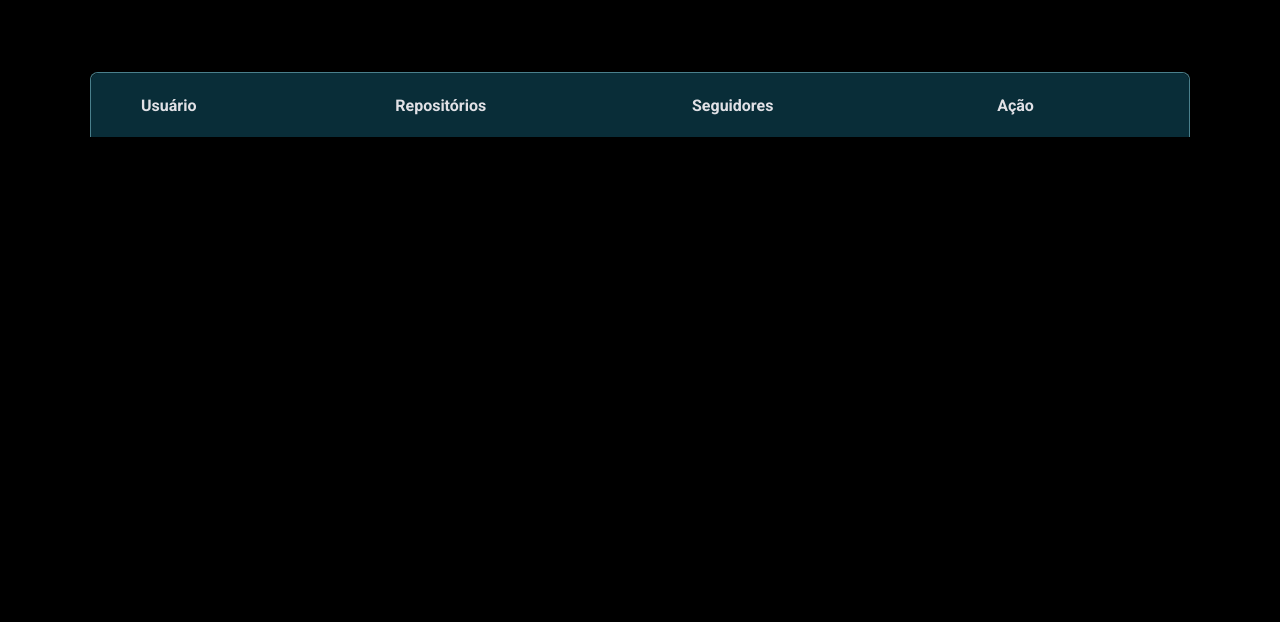
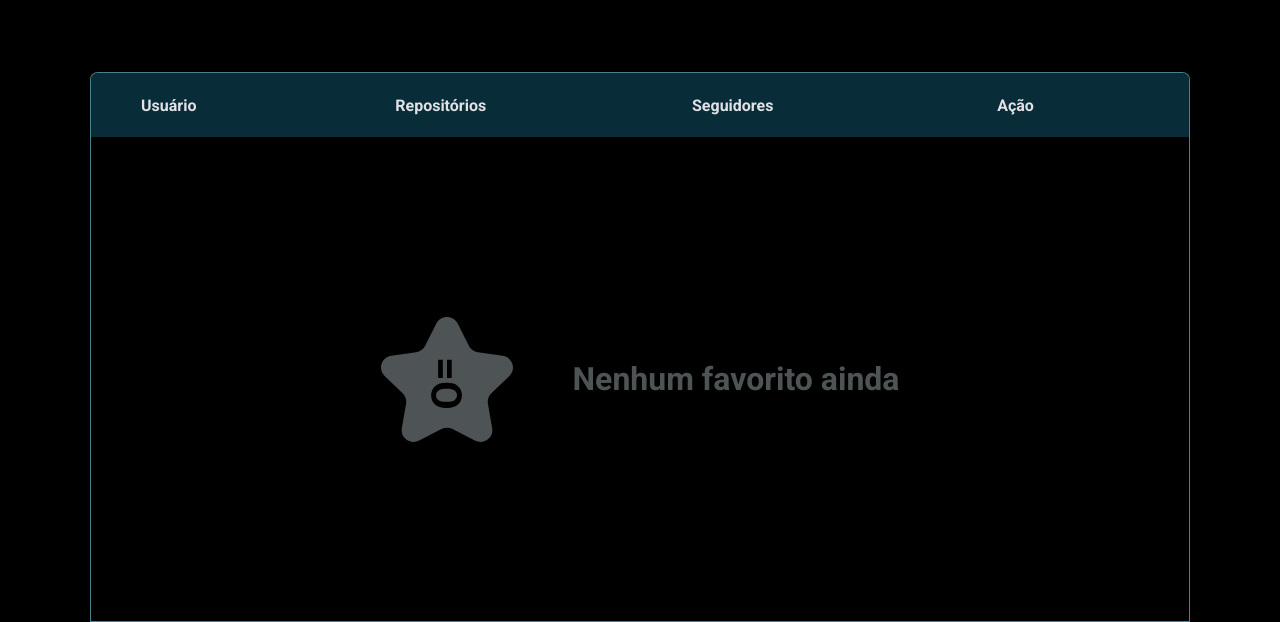
Before and after one commit to 4snoow/gitfavorites, a plain HTML site: page index.html in a window 1280 px wide. Shown: the part 178-800 px from the top of the page. Drawn offline with Linux system fonts and the light colour scheme.

Commit message:
create method to hide and show div

```diff
--- a/javascript/githubFavoritesData.js
+++ b/javascript/githubFavoritesData.js
@@ -45,6 +45,7 @@ export class GithubData{
       }
 
       this.userEntries = [apiGit, ...this.userEntries]
+
       this.updateScreen()
       this.saveUserEntries()
 
@@ -53,9 +54,21 @@ export class GithubData{
     }
   }
 
+  hideNoFavoriteDiv(){
+    const noFavoritesDiv = this.root.querySelector('.no-favorites')
+
+    if(this.userEntries.length >= 1){
+      noFavoritesDiv.style.display='none'
+    }
+    if(this.userEntries.length <= 0){
+      noFavoritesDiv.style.display='flex'
+    }
+
+  }
 
   updateScreen(){
     this.removetrElement()
+    this.hideNoFavoriteDiv()
 
     this.userEntries.forEach(user => {
       const row = this.createCustomtrElement()
@@ -79,7 +92,6 @@ export class GithubData{
 
     })
   }
-
 
 
 
--- a/style.css
+++ b/style.css
@@ -257,7 +257,7 @@ table tbody td .remove:hover{
 
 
 div.no-favorites{
-  display: none;
+  display: flex;
   align-items: center;
   justify-content: center;
   gap: 6rem;
```
